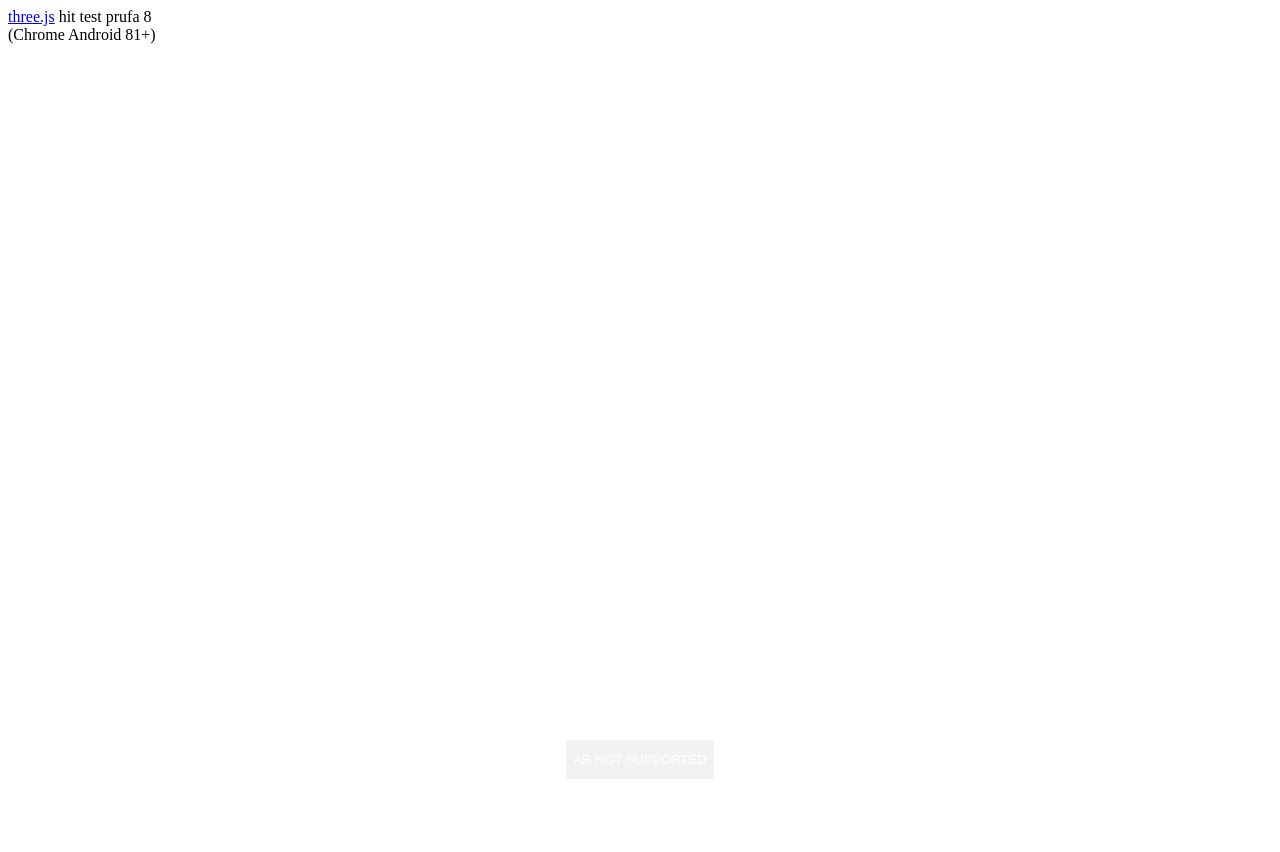
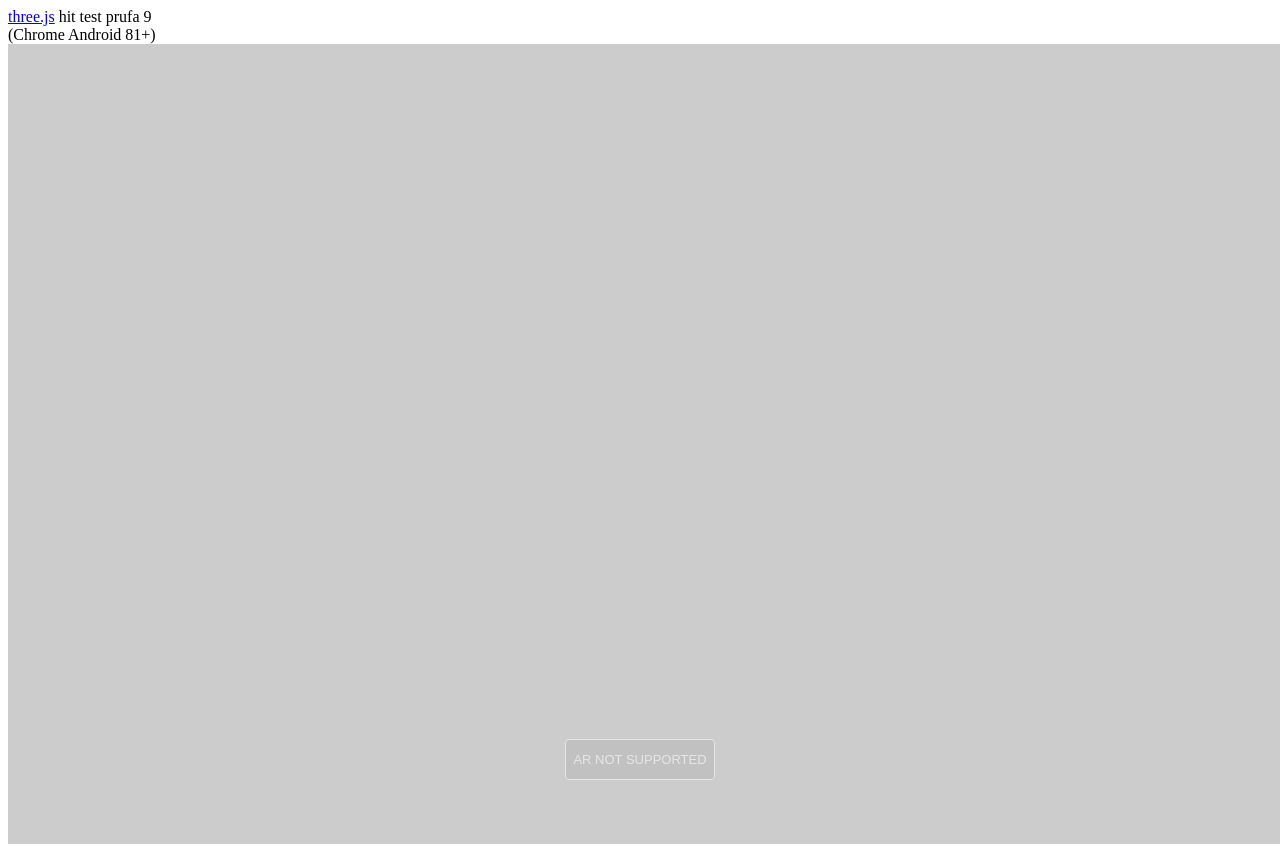
Before and after one commit to TTedy/Framenda-forritun, a website: page AR/index.html in a window 1280 px wide. Drawn offline with nearby package versions, Linux system fonts and the light colour scheme.

Commit message:
18.4.2024 pufa 9

```diff
--- a/AR/index.html
+++ b/AR/index.html
@@ -8,7 +8,7 @@
 <body>
 
 <div id="info">
-    <a href="https://threejs.org" target="_blank" rel="noopener">three.js</a> hit test prufa 8<br/>(Chrome Android
+    <a href="https://threejs.org" target="_blank" rel="noopener">three.js</a> hit test prufa 9<br/>(Chrome Android
     81+)
 </div>
 
@@ -45,6 +45,7 @@
         document.body.appendChild(container);
 
         scene = new THREE.Scene();
+        scene.background = new THREE.Color(0xcccccc);
 
         camera = new THREE.PerspectiveCamera(70, window.innerWidth / window.innerHeight, 0.01, 20);
 
@@ -52,12 +53,18 @@
         light.position.set(0.5, 1, 0.25);
         scene.add(light);
 
+        const directionalLight = new THREE.DirectionalLight(0xffffff, 1);
+        directionalLight.position.set(0, 4, 0);
+        directionalLight.castShadow = true; // Enable shadow casting
+        scene.add(directionalLight);
+
         //
 
         renderer = new THREE.WebGLRenderer({antialias: true, alpha: true});
         renderer.setPixelRatio(window.devicePixelRatio);
         renderer.setSize(window.innerWidth, window.innerHeight);
         renderer.xr.enabled = true;
+        renderer.shadowMap.enabled = true; // Enable shadow mapping
         container.appendChild(renderer.domElement);
 
         //
@@ -67,7 +74,7 @@
         //
 
         const loader = new GLTFLoader();
-        const glbPath = 'ball2.glb'; // Change to your GLB model path
+        const glbPath = 'your_model.glb'; // Change to your GLB model path
 
         function onSelect() {
             if (reticle.visible) {
@@ -81,6 +88,12 @@
                 loader.load(glbPath, function (glb) {
                     const model = glb.scene;
                     model.position.set(0, 0, 0); // Position model relative to anchor
+                    model.castShadow = true; // Enable shadow casting for the model
+                    model.traverse(function (child) {
+                        if (child.isMesh) {
+                            child.receiveShadow = true; // Enable shadow receiving for all meshes in the model
+                        }
+                    });
                     anchor.add(model);
                 });
             }
```
